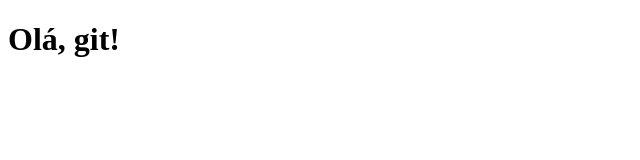
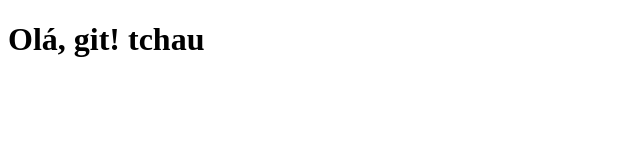
Before and after one commit to mnemoni/git-teste, a plain HTML site: page index.html in a window 1280 px wide. Shown: the whole page, without its empty margins (0-640 px from the left). Drawn offline with Linux system fonts and the light colour scheme.

Commit message:
nova alteração

```diff
--- a/index.html
+++ b/index.html
@@ -6,6 +6,6 @@
     <title>teste</title>
 </head>
 <body>
-    <h1>Olá, git!</h1>
+    <h1>Olá, git! tchau</h1>
 </body>
 </html>
```
